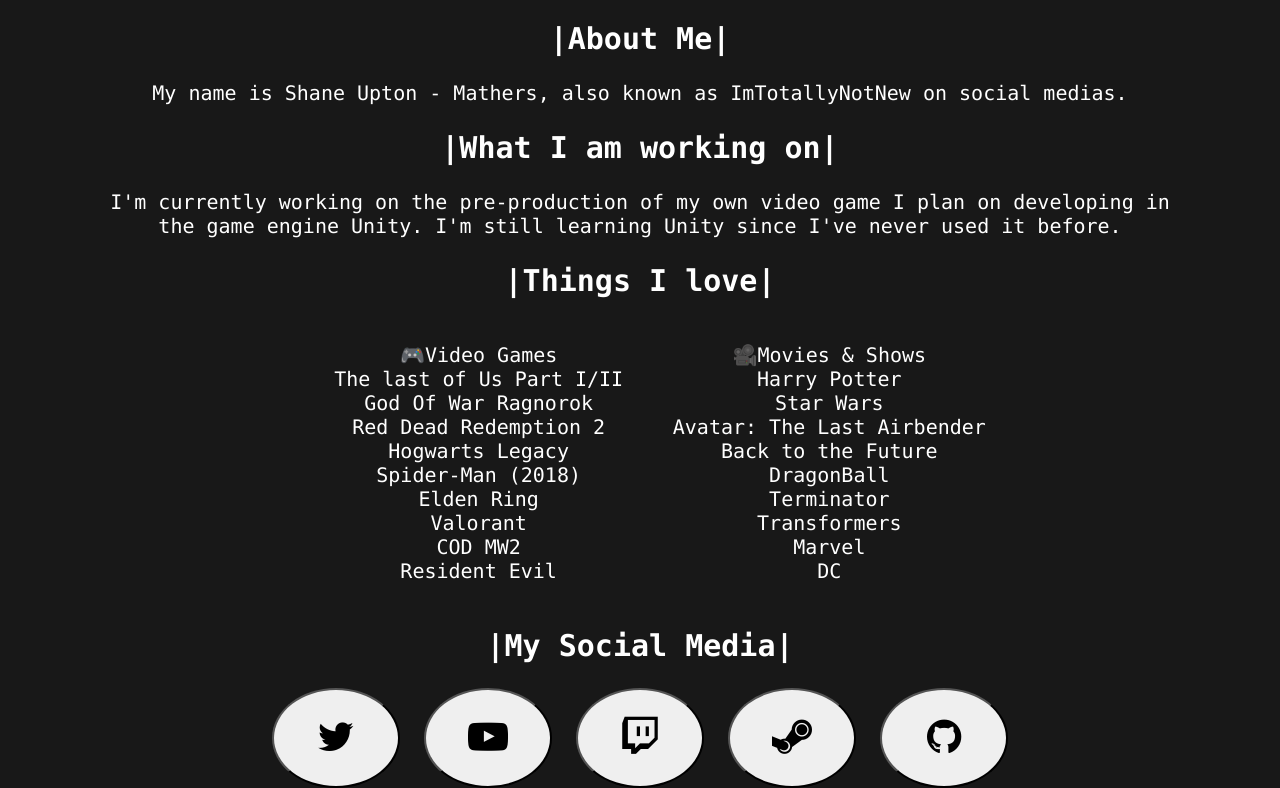
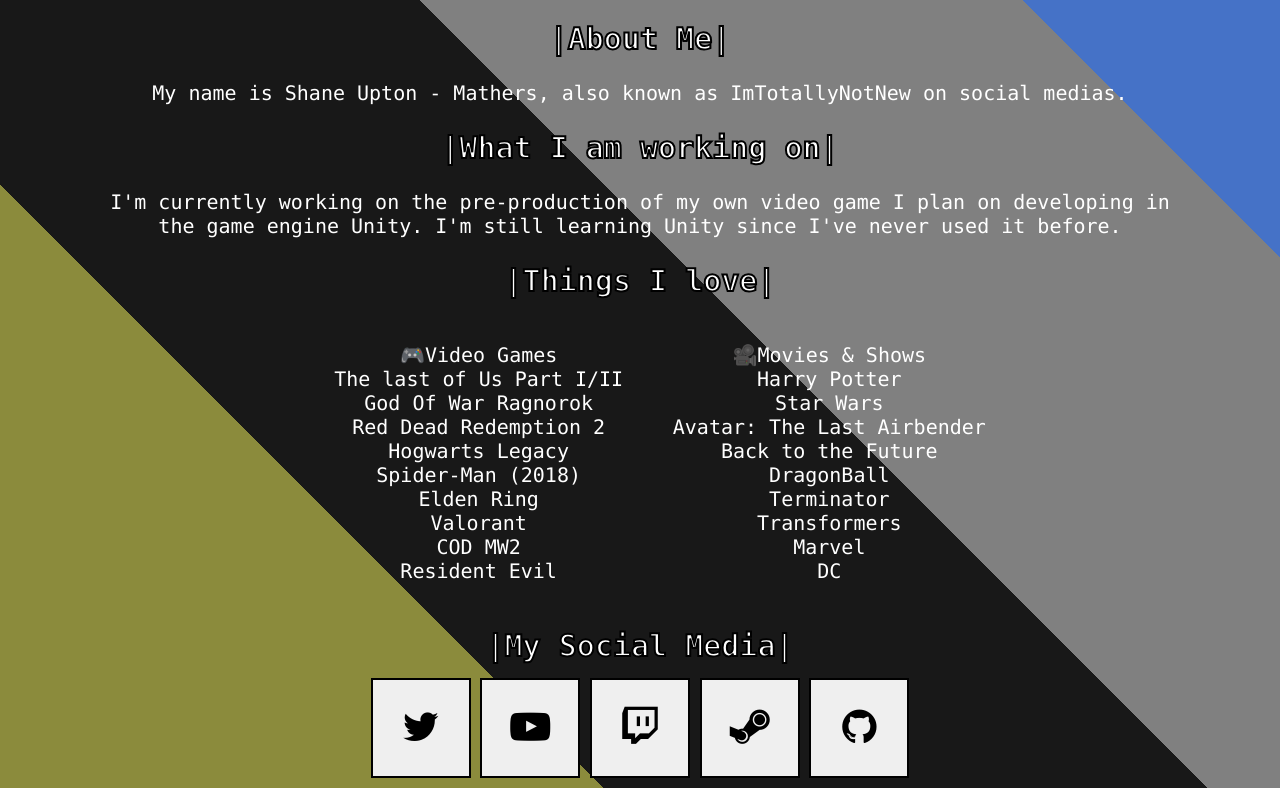
Before and after one commit to ImTotallyNotNew/ITNN-Website, a plain HTML site: page index.html in a window 1280 px wide. Shown: the part 346-1134 px from the top of the page. Drawn offline with Linux system fonts and the light colour scheme.

Commit message:
CSS
- Gradient background
- Buttons reworked
- Sub Headings made to stand out more

```diff
--- a/styles.css
+++ b/styles.css
@@ -1,5 +1,8 @@
 body {
     background-color: #181818;
+    background-image:
+    linear-gradient(45deg, #8b8b3c 25%, #181818 25% 50%,
+    grey 50% 75%, #4572c7 75%);
     color: white;
     text-align: center;
     margin: 0px;
@@ -10,6 +13,7 @@
 
 .Header {
     font-size: 20px;
+    -webkit-text-stroke: 2px black;
 }
 
 .ProfilePicture img{
@@ -21,6 +25,7 @@
 
 .About-Me_Sub-Heading {
     font-size: 20px;
+    -webkit-text-stroke: 2px black;
 }
 
 .About-Me_Text {
@@ -30,6 +35,7 @@
 
 .Working_Sub-Heading {
     font-size: 20px;
+    -webkit-text-stroke: 2px black;
 }
 
 .Working_Text {
@@ -45,27 +51,20 @@
 
 .TIL_Sub-Heading {
     font-size: 20px;
+    -webkit-text-stroke: 2px black;
 }
 
 
 .SocialMedia_Sub-Heading {
     font-size: 20px;
+    -webkit-text-stroke: 2px black;
 }
 
-.btn-Socialmedia {
-	width: 100%;
-	height: 100px;
-	float: left;
-	position:relative;
-	font-size: 40px;
-}
-
-
-.buttonTwitter {width: 10%;height: 100px;float: center;position:relative; font-size: 40px;border-radius: 70%;}
-.buttonYoutube {width: 10%;height: 100px;float: center;position:relative; font-size: 40px;border-radius: 70%;}
-.buttonTwitch {width: 10%;height: 100px;float: center;position:relative; font-size: 40px;border-radius: 70%;}
-.buttonSteam {width: 10%;height: 100px;float: center;position:relative; font-size: 40px;border-radius: 70%;}
-.buttonGithub {width: 10%;height: 100px;float: center;position:relative; font-size: 40px;border-radius: 70%;}
+.buttonTwitter {width: 100px;height: 100px;float: center;position:relative; font-size: 40px;border: 2px solid black;bottom: 10px;}
+.buttonYoutube {width: 100px;height: 100px;float: center;position:relative; font-size: 40px;border: 2px solid black;bottom: 10px;}
+.buttonTwitch {width: 100px;height: 100px;float: center;position:relative; font-size: 40px;border: 2px solid black;bottom: 10px;}
+.buttonSteam {width: 100px;height: 100px;float: center;position:relative; font-size: 40px;border: 2px solid black;bottom: 10px;}
+.buttonGithub {width: 100px;height: 100px;float: center;position:relative; font-size: 40px;border: 2px solid black;bottom: 10px;}
 
 .buttonTwitter:hover{
 	background-color: #000000;
```
